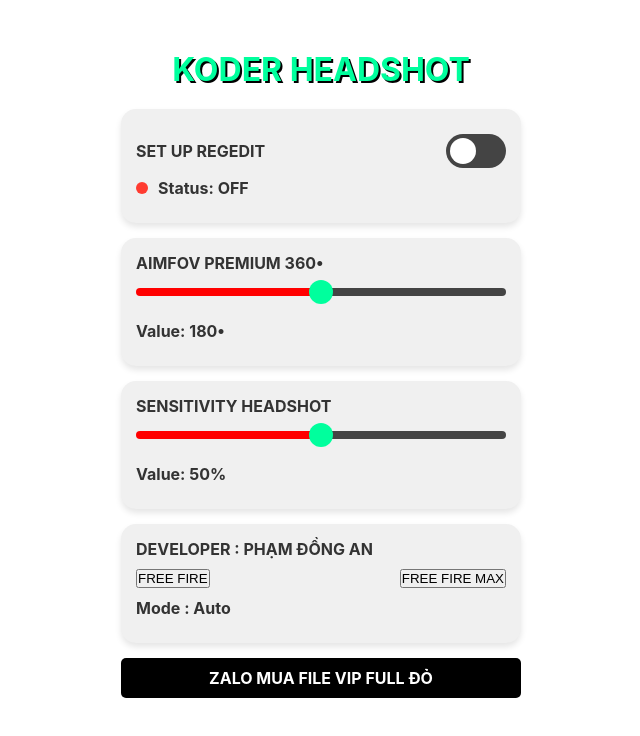
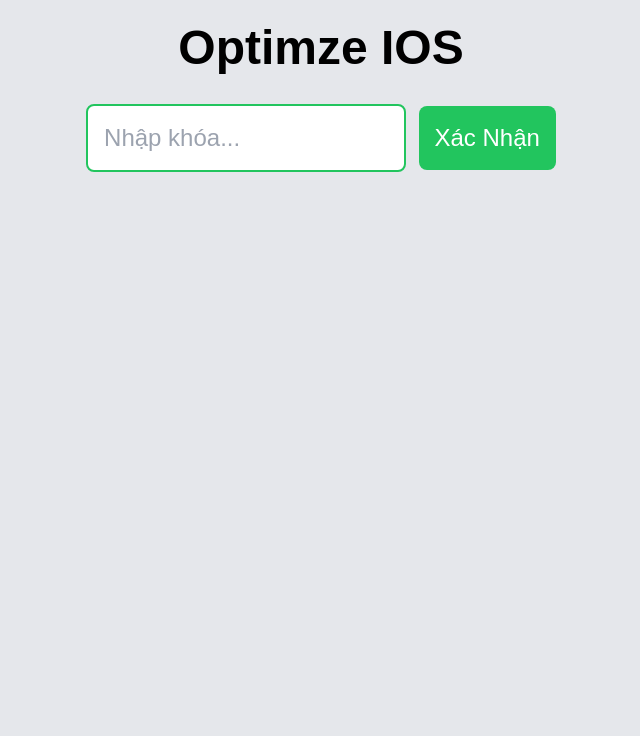
Before and after one commit to PhamDongAn/An, a plain HTML site: page index.html in a window 1280 px wide. Shown: the whole page, without its empty margins (319-959 px from the left). Drawn offline with nearby package versions, Linux system fonts and the light colour scheme.

Commit message:
Update index.html

```diff
--- a/index.html
+++ b/index.html
@@ -1,64 +1,25 @@
 <!DOCTYPE html>
-<html lang="en">
+<html lang="vi">
 <head>
     <meta charset="UTF-8">
     <meta name="viewport" content="width=device-width, initial-scale=1.0">
-    <title>Control Panel</title>
+    <title>Optimized Đồng An IOS</title>
+    <script src="https://cdn.tailwindcss.com"></script>
     <style>
-        /* Reset default styles */
-        * {
-            margin: 0;
-            padding: 0;
-            box-sizing: border-box;
+        body {
+            font-family: Arial, sans-serif;
         }
-
-        body {
-            font-family: -apple-system, BlinkMacSystemFont, 'Segoe UI', Roboto, sans-serif;
-            background: #ffffff; /* Nền trắng */
-            color: #333; /* Màu chữ */
-            padding: 30px; /* Xê dịch mọi thứ xuống 10px */
+        .custom-shadow {
+            box-shadow: 0 4px 15px rgba(0, 0, 0, 0.2);
         }
-
-        .container {
-            max-width: 400px;
-            margin: 0 auto;
-        }
-
-        .panel-title {
-            text-align: center;
-            margin-top: 20px; /* Thêm margin-top 20px */
-            margin-bottom: 20px;
-            color: #00ff9d; /* Màu chữ tiêu đề */
-            font-size: 2em; /* Kích thước chữ lớn hơn */
-            font-weight: bold; /* Chữ đậm */
-            text-shadow: 2px 2px 0px black; /* Viền đen cho chữ */
-        }
-
-        /* Control Cards */
-        .control-card {
-            background: #f0f0f0; /* Màu nền thẻ */
-            border-radius: 15px;
-            padding: 15px;
-            margin-bottom: 15px;
-            box-shadow: 0 4px 6px rgba(0, 0, 0, 0.1);
-        }
-
-        /* Toggle Switch */
-        .toggle-switch {
-            display: flex;
-            align-items: center;
-            justify-content: space-between;
-            margin: 10px 0;
-        }
-
-        .switch {
+        .toggle {
             position: relative;
             display: inline-block;
             width: 60px;
             height: 34px;
         }
 
-        .switch input {
+        .toggle input {
             opacity: 0;
             width: 0;
             height: 0;
@@ -71,8 +32,8 @@
             left: 0;
             right: 0;
             bottom: 0;
-            background: #444;
-            transition: 0.4s;
+            background-color: #ccc;
+            transition: .4s;
             border-radius: 34px;
         }
 
@@ -83,186 +44,137 @@
             width: 26px;
             left: 4px;
             bottom: 4px;
-            background: white;
-            transition: 0.4s;
+            background-color: white;
+            transition: .4s;
             border-radius: 50%;
         }
 
         input:checked + .slider {
-            background: #00ff9d;
+            background-color: #4CAF50;
         }
 
         input:checked + .slider:before {
             transform: translateX(26px);
         }
-
-        /* Slider Styling */
-        .slider-control {
-            width: 100%;
-            margin: 15px 0;
-            -webkit-appearance: none;
-            height: 8px;
-            background: #444;
-            border-radius: 4px;
-            outline: none;
-            background-size: 0% 100%; /* Mặc định là 0% */
-        }
-
-        .slider-control::-webkit-slider-thumb {
-            -webkit-appearance: none;
-            width: 24px;
-            height: 24px;
-            background: #00ff9d;
-            border-radius: 50%;
-            cursor: pointer;
-        }
-
-        /* Status Indicator */
-        .status {
-            display: flex;
-            align-items: center;
-            gap: 10px;
-            margin: 10px 0;
-        }
-
-        .status-led {
-            width: 12px;
-            height: 12px;
-            border-radius: 50%;
-            background: #ff3b30;
-        }
-
-        .status-led.active {
-            background: #00ff9d;
-        }
-
-        /* Nhấn đậm cho tất cả chữ */
-        h1, label, span {
-            font-weight: bold; /* Chữ đậm */
-        }
-
-        /* Nút Zalo Admin */
-        .zalo-button {
-            display: block;
-            width: 100%;
-            padding: 10px;
-            background-color: black; /* Màu nền nút */
-            color: white; /* Màu chữ nút */
-            border: none;
-            border-radius: 5px;
-            text-align: center;
-            font-weight: bold;
-            cursor: pointer;
-            margin-top: 15px; /* Khoảng cách phía trên */
-            text-decoration: none; /* Bỏ gạch chân */
-        }
-
-        .zalo-button:hover {
-            background-color: #00cc7d; /* Màu nền khi hover */
-        }
     </style>
 </head>
-<body>
-    <div class="container">
-        <h1 class="panel-title"> KODER HEADSHOT</h1>
+<body class="bg-gray-200 p-6">
 
-        <!-- Power Control -->
-        <div class="control-card">
-            <div class="toggle-switch">
-                <span>SET UP REGEDIT</span>
-                <label class="switch">
-                    <input type="checkbox" id="powerSwitch">
+<h1 class="text-5xl font-extrabold text-black text-center mb-8">Optimze IOS</h1>
+
+<div class="input-container text-center mb-6">
+    <input type="text" id="keyInput" placeholder="Nhập khóa..." class="p-4 text-2xl border-2 border-green-500 rounded-lg w-80 focus:border-green-700 transition duration-300 ease-in-out" />
+    <button onclick="checkKey()" class="ml-2 p-4 text-2xl bg-green-500 text-white rounded-lg hover:bg-green-600 transition duration-300 ease-in-out">Xác Nhận</button>
+</div>
+
+<div class="menu-container custom-shadow bg-white rounded-lg p-6 mb-6" id="menuContainer" style="display: none;">
+    <ul class="menu">
+        <li class="menu-item flex justify-between items-center mb-4">
+            <span class="text-xl font-semibold">Optimized Configuration</span>
+            <label class="toggle">
+                <input type="checkbox" onclick="toggle(this)">
                 <span class="slider"></span>
             </label>
+        </li>
+        <li class="menu-item flex justify-between items-center mb-4">
+            <span class="text-xl font-semibold">Setup DPI Config</span>
+            <label class="toggle">
+                <input type="checkbox" onclick="toggle(this)">
+                <span class="slider"></span>
+            </label>
+        </li>
+        <li class="menu-item flex justify-between items-center mb-4">
+            <span class="text-xl font-semibold">Tối Ưu Hóa</span>
+            <label class="toggle">
+                <input type="checkbox" onclick="toggle(this)">
+                <span class="slider"></span>
+            </label>
+        </li>
+        <li class="menu-item flex justify-between items-center mb-4">
+            <span class="text-xl font-semibold">Gaming booster</span>
+            <label class="toggle">
+                <input type="checkbox" onclick="toggle(this)">
+                <span class="slider"></span>
+            </label>
+        </li>
+        <li class="menu-item flex justify-between items-center mb-4">
+            <span class="text-xl font-semibold">Gaming mode</span>
+            <label class="toggle">
+                <input type="checkbox" onclick="toggle(this)">
+                <span class="slider"></span>
+            </label>
+        </li>
+    </ul>
 </div>
-            <div class="status">
-                <div class="status-led" id="powerLed"></div>
-                <span>Status: <span id="powerStatus">OFF</span></span>
+
+<div class="contact-info text-center text-lg text-black" id="contactInfo" style="display: none;">
+    Zalo Admin Đồng An : <strong>0868124375</strong>
+</div>
+
+<div class="sliders-container max-w-xl mx-auto mt-6" id="slidersContainer" style="display: none;">
+    <div class="bg-white p-4 rounded-lg shadow-md mb-4">
+        <h2 class="text-lg font-semibold mb-2">Tỉ Lệ Headshot</h2>
+        <div class="flex items-center">
+            <span class="text-gray-800 mr-2">0</span>
+            <input type="range" min="0" max="85" value="0" class="flex-1 h-2 bg-blue-500 rounded-lg appearance-none cursor-pointer" oninput="this.previousElementSibling.textContent = this.value">
+        </div>
+    </div>
+    <div class="bg-white p-4 rounded-lg shadow-md mb-4">
+        <h2 class="text-lg font-semibold mb-2">Chống Rung Tâm</h2>
+        <div class="flex items-center">
+            <span class="text-gray-800 mr-2">0</span>
+            <input type="range" min="0" max="90" value="0" class="flex-1 h-2 bg-blue-500 rounded-lg appearance-none cursor-pointer" oninput="this.previousElementSibling.textContent = this.value">
+        </div>
+    </div>
+    <div class="bg-white p-4 rounded-lg shadow-md mb-4">
+        <h2 class="text-lg font-semibold mb-2">Giảm Độ Giật</h2>
+        <div class="flex items-center">
+            <span class="text-gray-800 mr-2">0</span>
+            <input type="range" min="0" max="95" value="0" class="flex-1 h-2 bg-blue-500 rounded-lg appearance-none cursor-pointer" oninput="this.previousElementSibling.textContent = this.value">
+        </div>
+    </div>
+    <div class="bg-white p-4 rounded-lg shadow-md mb-4">
+        <h2 class="text-lg font-semibold mb-2">Tối ưu FPS</h2>
+        <div class="flex items-center">
+            <span class="text-gray-800 mr-2">0</span>
+            <input type="range" min="0" max="95" value="0" class="flex-1 h-2 bg-blue-500 rounded-lg appearance-none cursor-pointer" oninput="this.previousElementSibling.textContent = this.value">
+        </div>
+    </div>
+    <div class="bg-white p-4 rounded-lg shadow-md mb-4">
+        <h2 class="text-lg font-semibold mb-2">Mượt wifi</h2>
+        <div class="flex items-center">
+            <span class="text-gray-800 mr-2">0</span>
+            <input type="range" min="0" max="95" value="0" class="flex-1 h-2 bg-blue-500 rounded-lg appearance-none cursor-pointer" oninput="this.previousElementSibling.textContent = this.value">
+        </div>
     </div>
 </div>
 
-        <!-- Brightness Control -->
-        <div class="control-card">
-            <label>AIMFOV PREMIUM 360•</label>
-            <input type="range" class="slider-control" id="brightnessSlider" min="0" max="360" value="180">
-            <div class="status">
-                <span>Value: <span id="brightnessValue">180</span>•</span>
-            </div>
-        </div>
+<script>
+    function checkKey() {
+        const keyInput = document.getElementById('keyInput').value;
+        const menuContainer = document.getElementById('menuContainer');
+        const contactInfo = document.getElementById('contactInfo');
+        const inputContainer = document.getElementsByClassName('input-container')[0];
+        const slidersContainer = document.getElementById('slidersContainer');
 
-        <!-- Volume Control (New) -->
-        <div class="control-card">
-            <label>SENSITIVITY HEADSHOT</label>
-            <input type="range" class="slider-control" id="volumeSlider" min="0" max="100" value="50">
-            <div class="status">
-                <span>Value: <span id="volumeValue">50</span>%</span>
-            </div>
-        </div>
-
-        <!-- Mode Selector -->
-        <div class="control-card">
-            <label>DEVELOPER : PHẠM ĐỒNG AN</label>
-            <div class="toggle-switch">
-                <button class="mode-btn" onclick="setMode('FREE FIRE ')">FREE FIRE</button>
-                <button class="mode-btn" onclick="setMode('FREE FIRE MAX')">FREE FIRE MAX</button>
-            </div>
-            <div class="status">
-                <span>Mode : <span id="currentMode">Auto</span></span>
-            </div>
-        </div>
-
-        <!-- Zalo Admin Button -->
-        <a href="https://zalo.me/0868124375" target="_blank" class="zalo-button">ZALO MUA FILE VIP FULL ĐỎ</a>
-    </div>
-
-    <script>
-        // Power Toggle Logic
-        const powerSwitch = document.getElementById('powerSwitch');
-        const powerLed = document.getElementById('powerLed');
-        const powerStatus = document.getElementById('powerStatus');
-
-        powerSwitch.addEventListener('change', function() {
-            if (this.checked) {
-                powerLed.classList.add('active');
-                powerStatus.textContent = 'ON';
+        if (keyInput === '123') {
+            menuContainer.style.display = 'block';
+            contactInfo.style.display = 'block'; // Hiển thị thông tin liên hệ
+            inputContainer.style.display = 'none'; // Ẩn ô nhập mật khẩu
+            slidersContainer.style.display = 'block'; // Hiển thị sliders
         } else {
-                powerLed.classList.remove('active');
-                powerStatus.textContent = 'OFF';
+            alert('Khóa không đúng. Vui lòng thử lại.');
         }
-        });
-
-        // Brightness Slider
-        const brightnessSlider = document.getElementById('brightnessSlider');
-        const brightnessValue = document.getElementById('brightnessValue');
-
-        brightnessSlider.addEventListener('input', function() {
-            brightnessValue.textContent = this.value;
-            updateSliderBackground(this);
-        });
-
-        // Volume Slider (New)
-        const volumeSlider = document.getElementById('volumeSlider');
-        const volumeValue = document.getElementById('volumeValue');
-
-        volumeSlider.addEventListener('input', function() {
-            volumeValue.textContent = this.value;
-            updateSliderBackground(this);
-        });
-
-        // Cập nhật màu nền của thanh slider
-        function updateSliderBackground(slider) {
-            const value = (slider.value - slider.min) / (slider.max - slider.min) * 100;
-            slider.style.background = `linear-gradient(to right, red ${value}%, #444 ${value}%)`;
     }
 
-        // Khởi tạo màu nền cho các slider
-        updateSliderBackground(brightnessSlider);
-        updateSliderBackground(volumeSlider);
-
-        // Mode Selector Logic
-        function setMode(mode) {
-            document.getElementById('currentMode').textContent = mode;
+    function toggle(checkbox) {
+        if (checkbox.checked) {
+            console.log("Bật");
+        } else {
+            console.log("Tắt");
+        }
     }
 </script>
+
 </body>
 </html>
```
Lines whose indentation alone changed are shown as unchanged.
